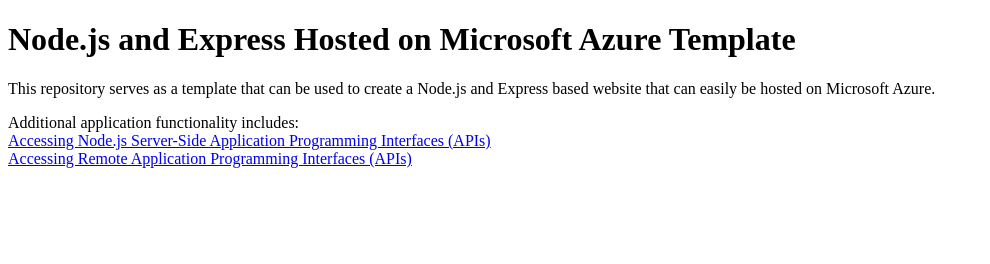
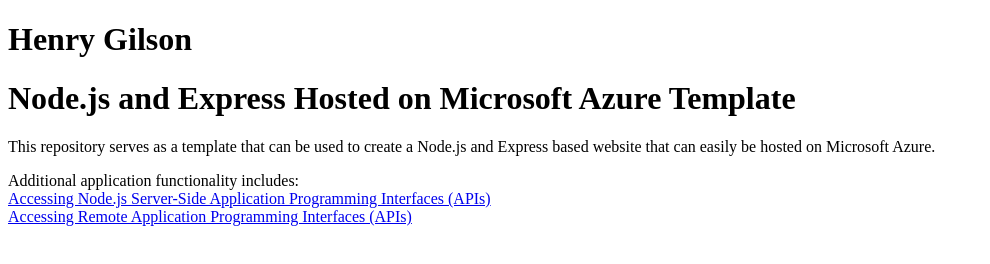
Before and after one commit to Vandal2006/map-mania-lite, a website: page static/index.html in a window 1280 px wide. Shown: the whole page, without its empty margins (0-990 px from the left). Drawn offline with Linux system fonts and the light colour scheme.

Commit message:
added header

```diff
--- a/static/index.html
+++ b/static/index.html
@@ -4,6 +4,7 @@
 <title>Node on Azure</title>
 </head>
 <body>
+    <h1>Henry Gilson</h1>
 <h1>Node.js and Express Hosted on Microsoft Azure Template</h1>
 <p>This repository serves as a template that can be used to create a Node.js and Express based website that can easily
 be hosted on Microsoft Azure.</p>
```
